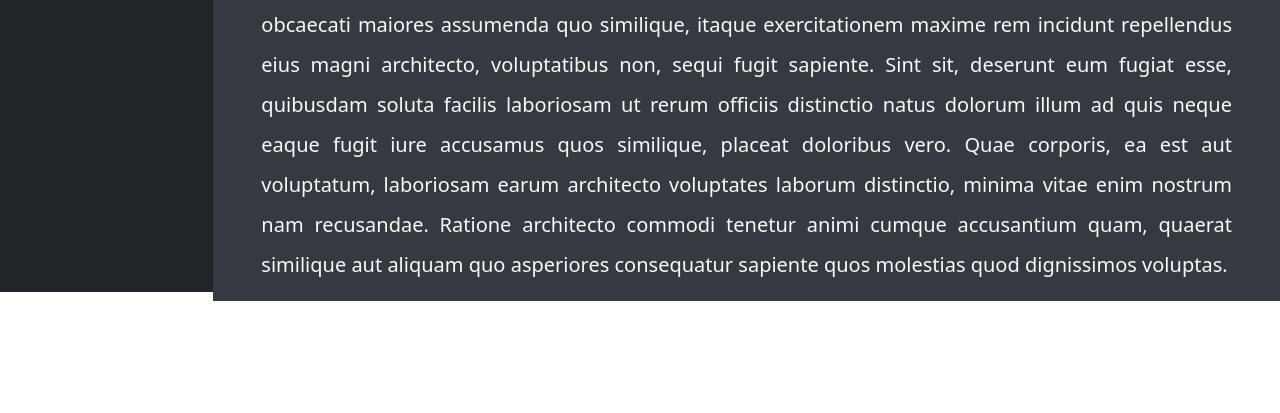
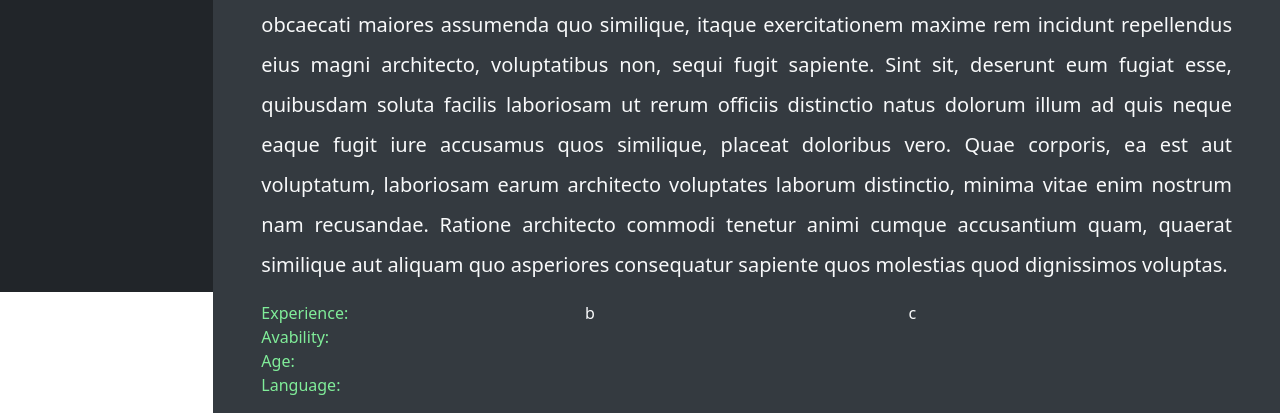
Before and after one commit to naimur-234964/portfolio_3D, a plain HTML site: page index.html in a window 1280 px wide. Shown: the part 508-921 px from the top of the page. Before the commit the page ends 809 px from the top, so only its background shows below. Drawn offline with nearby package versions, Linux system fonts and the light colour scheme.

Commit message:
about section

```diff
--- a/index.html
+++ b/index.html
@@ -91,6 +91,18 @@
                                 Lorem ipsum dolor sit amet consectetur adipisicing elit. Nisi deleniti quibusdam culpa dignissimos obcaecati maiores assumenda quo similique, itaque exercitationem maxime rem incidunt repellendus eius magni architecto, voluptatibus non, sequi fugit sapiente. Sint sit, deserunt eum fugiat esse, quibusdam soluta facilis laboriosam ut rerum officiis distinctio natus dolorum illum ad quis neque eaque fugit iure accusamus quos similique, placeat doloribus vero. Quae corporis, ea est aut voluptatum, laboriosam earum architecto voluptates laborum distinctio, minima vitae enim nostrum nam recusandae. Ratione architecto commodi tenetur animi cumque accusantium quam, quaerat similique aut aliquam quo asperiores consequatur sapiente quos molestias quod dignissimos voluptas.
                             </p>
                         </div>
+                        <div class="row d-flex">
+                            <div class="col-md-4">
+                                <ul class="list-unstyled">
+                                    <li><span>Experience:</span></li>
+                                    <li><span>Avability:</span></li>
+                                    <li><span>Age:</span></li>
+                                    <li><span>Language:</span></li>
+                                </ul>
+                            </div>
+                            <div class="col-md-4">b</div>
+                            <div class="col-md-4">c</div>
+                        </div>
                     </div>
                  </div>
                 <!-- about section end -->
```
